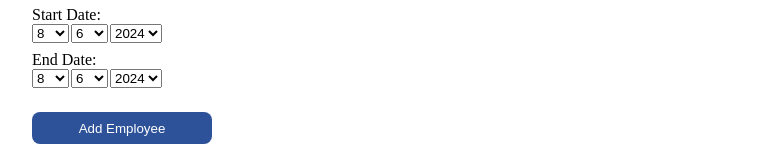
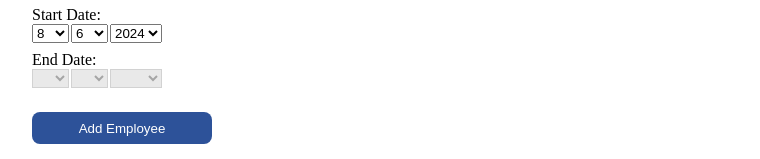
Before and after one commit to JackBadawy/Employee_Creator_API, a React (Vite) app in the folder Employee_frontend/: page /new in a window 1280 px wide. Shown: the part 684-843 px from the top of the page, without its empty margins (8-768 px from the left). Built offline with nearby package versions, Linux system fonts and the light colour scheme.

Commit message:
end date conditional grey out

```diff
--- a/Employee_frontend/src/Pages/AddNewEmployeePage.tsx
+++ b/Employee_frontend/src/Pages/AddNewEmployeePage.tsx
@@ -113,6 +113,17 @@ const AddNewEmployeePage = () => {
 
   const isContractLengthDisabled = () => {
     return newEmployeeFormData.employmentType === "Permanent";
+  };
+
+  const isEndDateDisabled = () => {
+    return (
+      newEmployeeFormData.employmentType === "Permanent" &&
+      newEmployeeFormData.currentEmployee === true
+    );
+  };
+
+  const getDisabledEndDateValue = (value: number) => {
+    return isEndDateDisabled() ? "" : value;
   };
 
   return (
@@ -288,12 +299,16 @@ const AddNewEmployeePage = () => {
                 <select
                   name="year"
                   id="endYear"
-                  value={endDate.year}
+                  value={getDisabledEndDateValue(endDate.year)}
                   onChange={handleEndDateChange}
+                  disabled={isEndDateDisabled()}
+                  style={{
+                    backgroundColor: isEndDateDisabled() ? "#e0e0e0" : "white",
+                  }}
                 >
-                  {years.map((year) => (
+                  {years.map((year, index) => (
                     <option key={year} value={year}>
-                      {year}
+                      {isEndDateDisabled() && index === 0 ? "" : year}
                     </option>
                   ))}
                 </select>
@@ -301,12 +316,16 @@ const AddNewEmployeePage = () => {
                 <select
                   name="month"
                   id="endMonth"
-                  value={endDate.month}
+                  value={getDisabledEndDateValue(endDate.month)}
                   onChange={handleEndDateChange}
+                  disabled={isEndDateDisabled()}
+                  style={{
+                    backgroundColor: isEndDateDisabled() ? "#e0e0e0" : "white",
+                  }}
                 >
-                  {months.map((month) => (
+                  {months.map((month, index) => (
                     <option key={month} value={month}>
-                      {month}
+                      {isEndDateDisabled() && index === 0 ? "" : month}
                     </option>
                   ))}
                 </select>
@@ -314,12 +333,19 @@ const AddNewEmployeePage = () => {
                 <select
                   name="day"
                   id="endDay"
-                  value={endDate.day}
+                  value={getDisabledEndDateValue(endDate.day)}
                   onChange={handleEndDateChange}
+                  disabled={isEndDateDisabled()}
+                  style={{
+                    backgroundColor: isEndDateDisabled() ? "#e0e0e0" : "white",
+                  }}
                 >
-                  {days.map((day) => (
-                    <option key={day} value={day}>
-                      {day}
+                  {days.map((day, index) => (
+                    <option
+                      key={day}
+                      value={isEndDateDisabled() && index === 0 ? 0 : day}
+                    >
+                      {isEndDateDisabled() && index === 0 ? "" : day}
                     </option>
                   ))}
                 </select>
```
